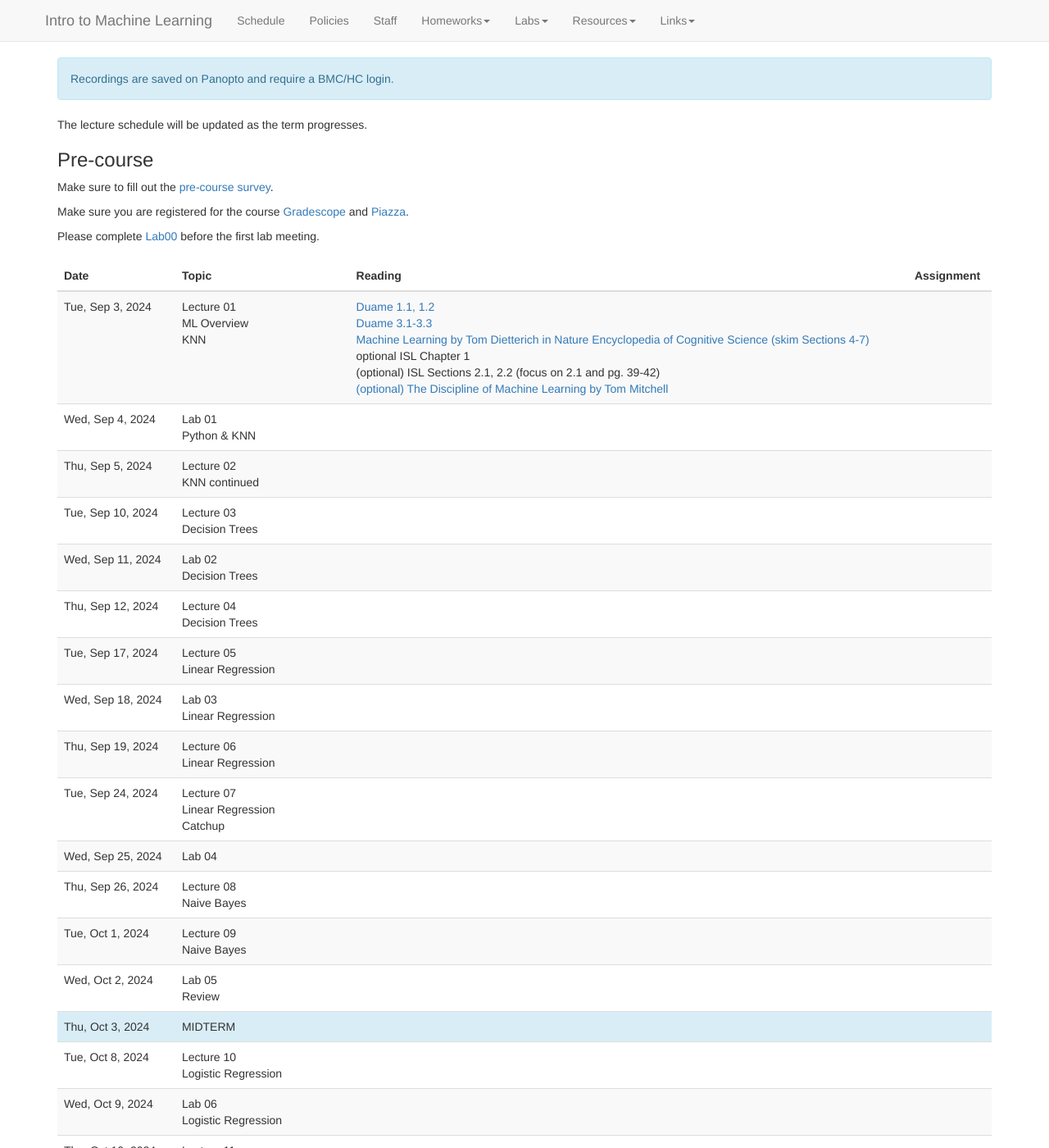
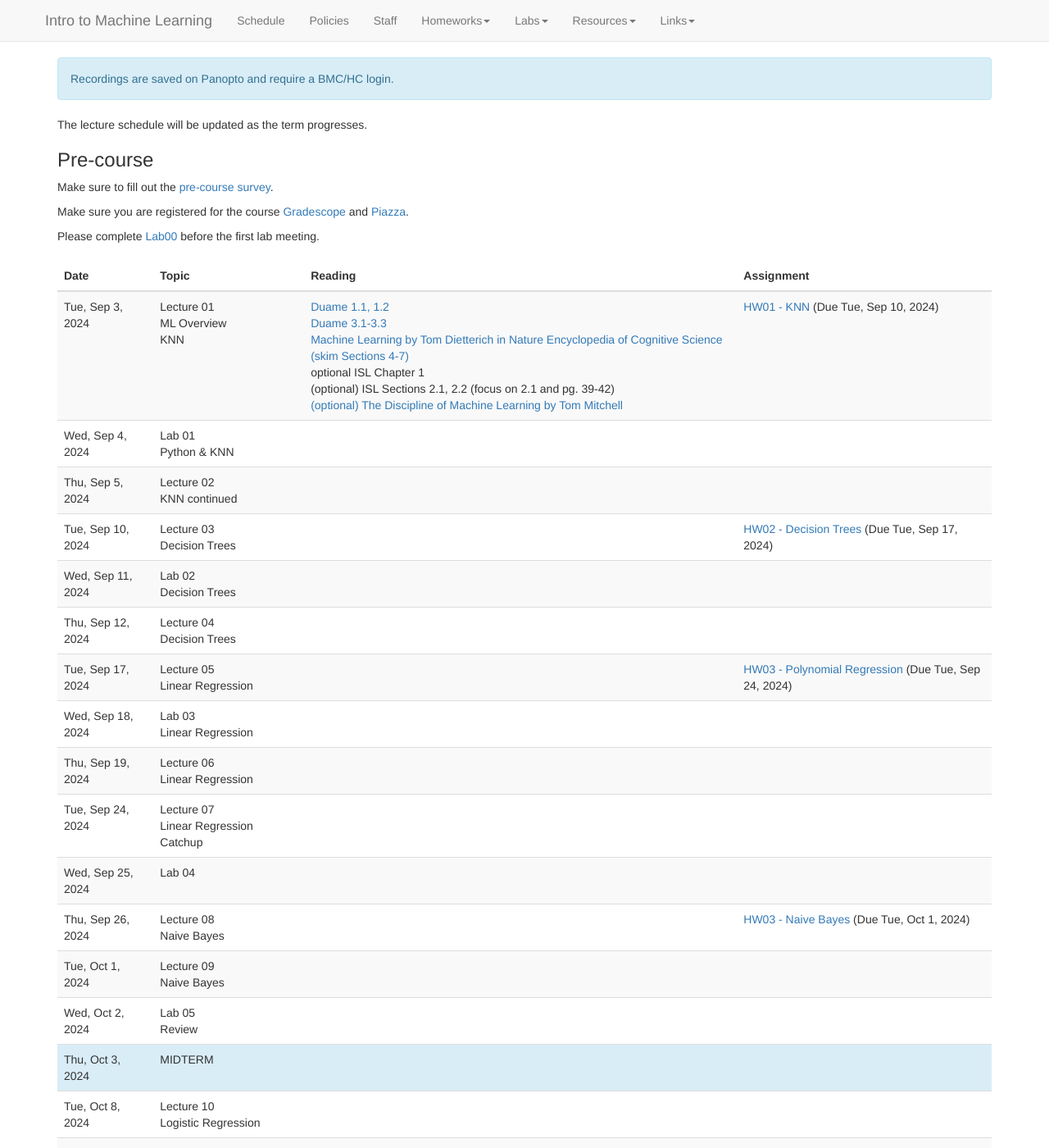
Before and after one commit to BrynMawrNLP/ml-course, a Jekyll site: the page built from schedule.md, in a window 1280 px wide and 1400 px high. Shown: the whole window at 82% size. Built offline with Jekyll 4.4.1, drawn with Linux system fonts in a browser that asks for light colours; nearby versions of some CDN libraries; library files that are not in the unit come from our copies.

Commit message:
Schedule: added 3 hws

```diff
--- a/_data/schedule.yaml
+++ b/_data/schedule.yaml
@@ -20,6 +20,11 @@
         -
           title: (optional) The Discipline of Machine Learning by Tom Mitchell
           url: "http://www.cs.cmu.edu/~tom/pubs/MachineLearning.pdf"
+      assignments:
+        -
+          title: "HW01 - KNN"
+          url: "hws/HW01.html"
+          deadline: 2024-09-10
     -
       date: 2024-09-04
       title: Lab 01 <br> Python & KNN
@@ -29,6 +34,11 @@
     -
       date: 2024-09-10
       title: Lecture 03 <br> Decision Trees
+      assignments:
+        -
+          title: "HW02 - Decision Trees"
+          url: "hws/HW01.html"
+          deadline: 2024-09-17
     -
       date: 2024-09-11
       title: Lab 02 <br> Decision Trees
@@ -38,6 +48,11 @@
     -
       date: 2024-09-17
       title: Lecture 05 <br> Linear Regression
+      assignments:
+        -
+          title: "HW03 - Polynomial Regression"
+          url: "hws/HW02.html"
+          deadline: 2024-09-24
     -
       date: 2024-09-18
       title: Lab 03 <br> Linear Regression
@@ -53,6 +68,11 @@
     -
       date: 2024-09-26
       title: Lecture 08 <br> Naive Bayes
+      assignments:
+        -
+          title: "HW03 - Naive Bayes"
+          url: "hws/HW03.html"
+          deadline: 2024-10-01
     -
       date: 2024-10-01
       title: Lecture 09 <br> Naive Bayes
```
